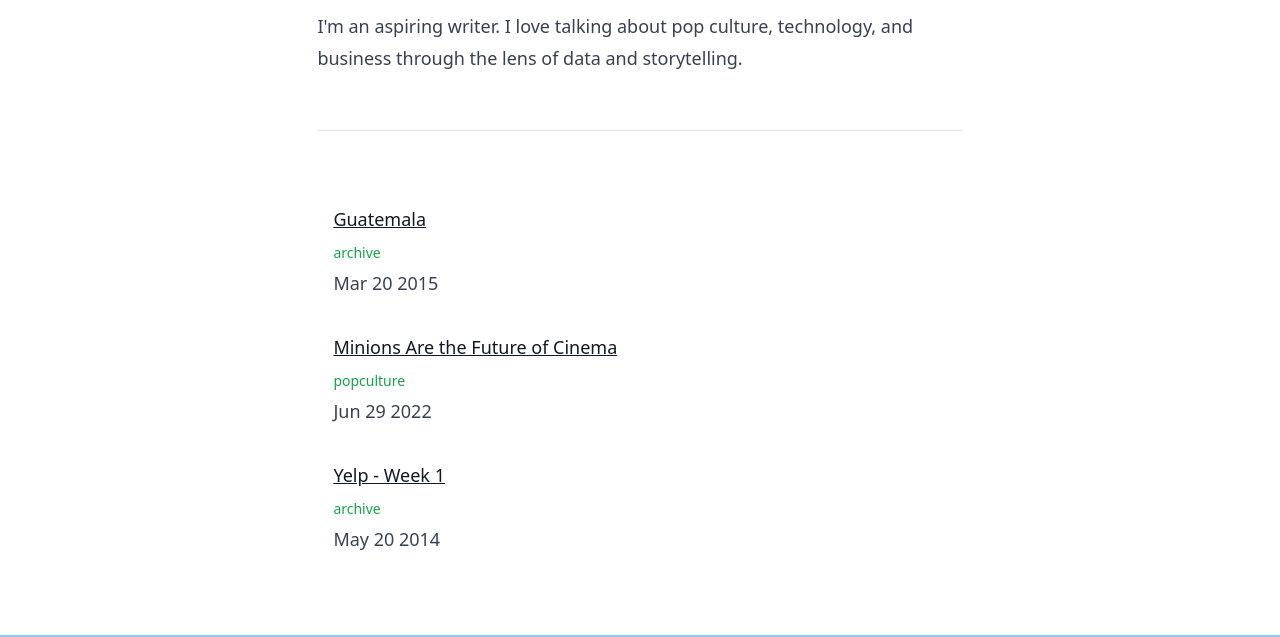
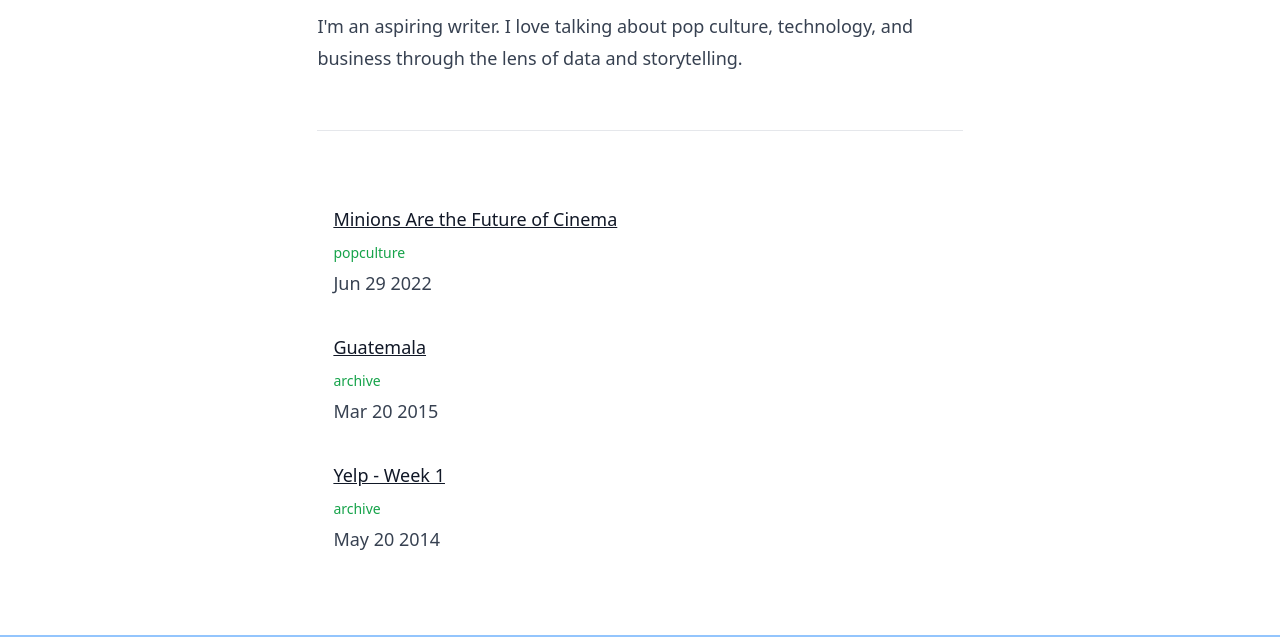
Before and after one commit to rambleraptor/rambleraptor.github.io, an Astro site: page /writing in a window 1280 px wide. Shown: the part 174-811 px from the top of the page. Built offline with nearby package versions, Linux system fonts and the light colour scheme; Astro itself is replaced by a stand-in of ours.

Commit message:
sorting works properly

```diff
--- a/src/pages/writing.astro
+++ b/src/pages/writing.astro
@@ -7,6 +7,8 @@ import BaseLayout from "../layouts/BaseLayout.astro";
 const posts = await getCollection("writing", ({ data }) => {
   return import.meta.env.PROD ? data.draft !== true : true;
 });
+
+posts.sort((a, b) => b.data.date.getTime() - a.data.date.getTime())
 ---
 
 <BaseLayout title="Alex Stephen - Writing" description="Alex Stephen - Writing">
```
